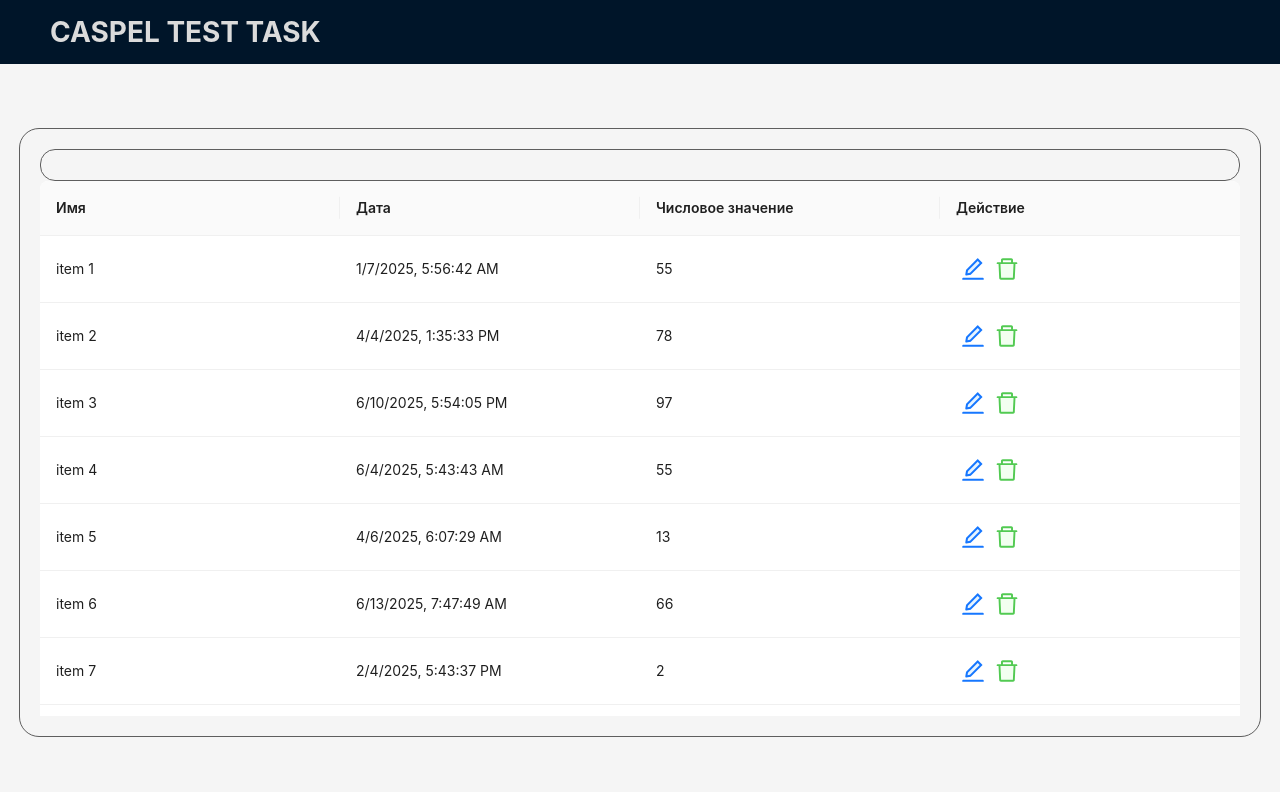
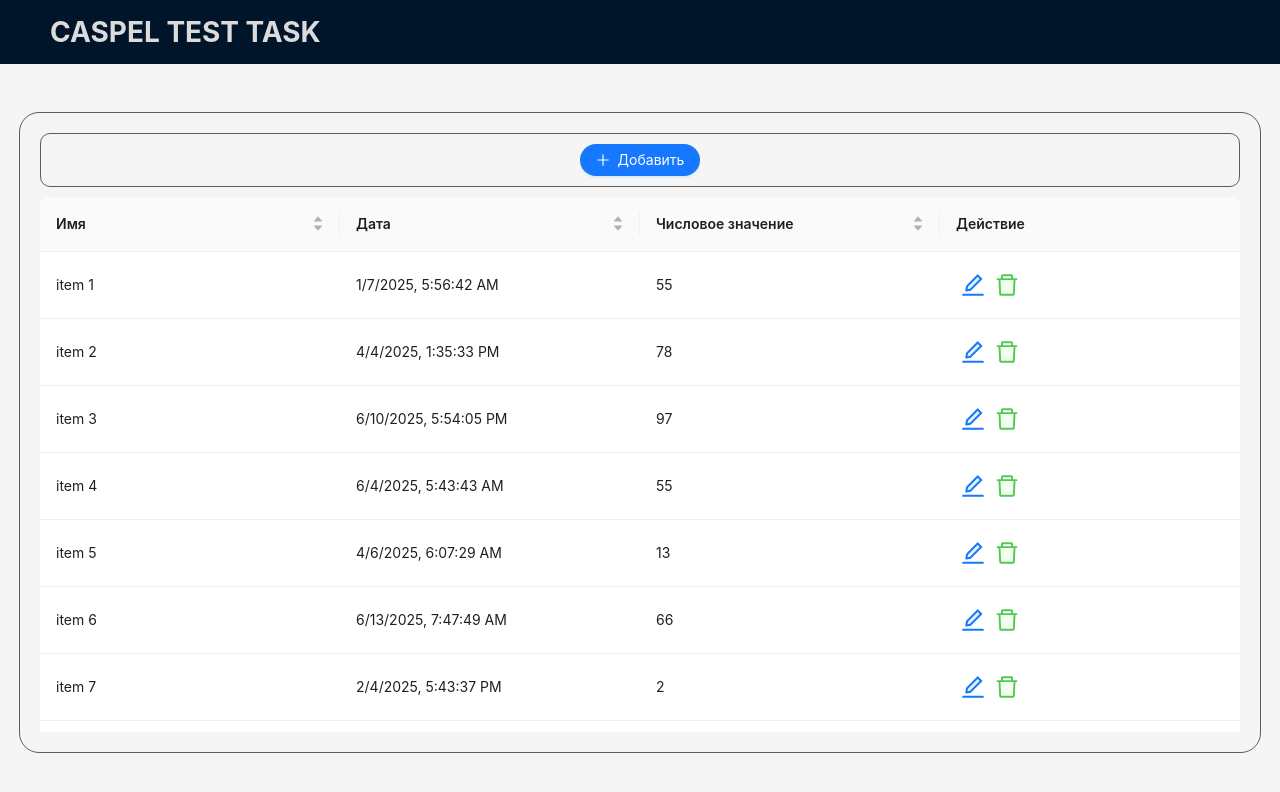
Before and after one commit to kirihn/CaspelTestTask, a React app: page / in a window 1280 px wide. Shown: the top 792 px of the page. Built offline with nearby package versions, Linux system fonts and the light colour scheme.

Commit message:
feat: add sort colums and button for col modal window

```diff
--- a/src/components/table/table.scss
+++ b/src/components/table/table.scss
@@ -6,8 +6,9 @@
     width: 100%;
     .tableParamsContainer{
         border: 0.1px solid #5e5e5e;
-        padding: 15px;
-        border-radius: 15px;
+        padding: 10px;
+        margin-bottom: 10px;
+        border-radius: 10px;
         display: flex;
         justify-content: center;
     }
--- a/src/components/table/table.tsx
+++ b/src/components/table/table.tsx
@@ -1,30 +1,34 @@
 import { getRandomTableData } from '../../func/getRandomTableData';
-import { Table as TableAntd } from 'antd';
+import { Button, Table as TableAntd } from 'antd';
 import type { ColumnsType } from 'antd/es/table';
 import './table.scss';
 import { useState } from 'react';
 import { DataItem } from './types';
-import { DeleteTwoTone, EditTwoTone } from '@ant-design/icons';
+import { DeleteTwoTone, EditTwoTone, PlusOutlined } from '@ant-design/icons';
 
 export function Table() {
   const [tableData, setTableData] = useState<DataItem[]>(getRandomTableData(200));
+
 
   const columns: ColumnsType<DataItem> = [
     {
       title: 'Имя',
       dataIndex: 'name',
       key: 'name',
+      sorter: (a, b) => a.name.localeCompare(b.name),
     },
     {
       title: 'Дата',
       dataIndex: 'date',
       key: 'date',
       render: (date: Date) => date.toLocaleString(),
+      sorter: (a, b) => new Date(a.date).getTime() - new Date(b.date).getTime(),
     },
     {
       title: 'Числовое значение',
       dataIndex: 'value',
       key: 'value',
+      sorter: (a, b) => a.value - b.value,
     },
     {
       title: 'Действие',
@@ -44,7 +48,7 @@ export function Table() {
 
   return (
     <div className="tablePage">
-      <div className="tableParamsContainer"></div>
+      <div className="tableParamsContainer"><Button type='primary' shape='round' icon={<PlusOutlined />}>Добавить</Button></div>
       <div className="tableContainer">
         <TableAntd
           className="table"
```
